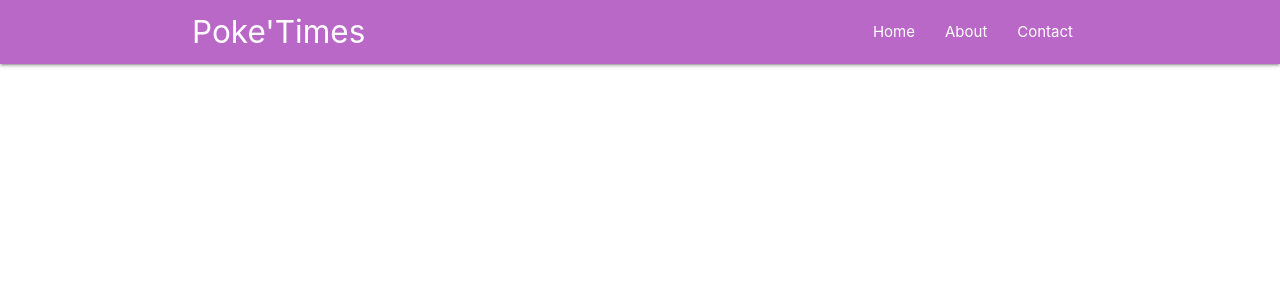
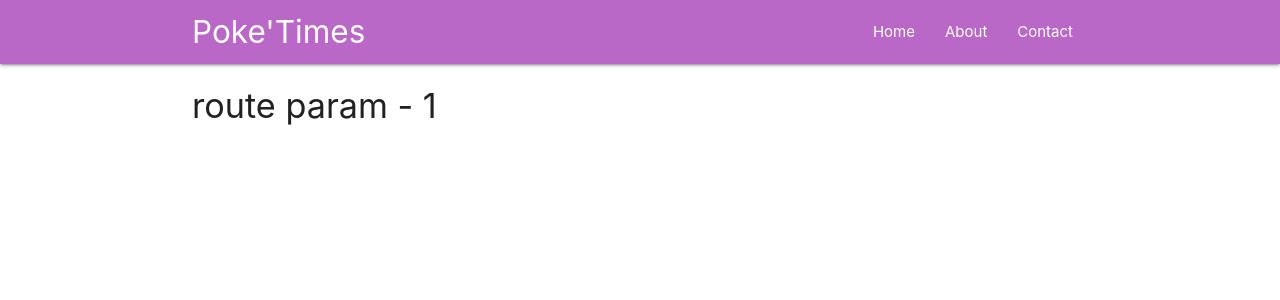
Before and after one commit to NeginSal/Poke-Times, a React (Create React App) app: page /posts/1 in a window 1280 px wide. Shown: the top 300 px of the page. Built offline with nearby package versions, Linux system fonts and the light colour scheme.

Commit message:
add post component

```diff
--- a/src/App.js
+++ b/src/App.js
@@ -4,6 +4,7 @@ import { BrowserRouter, Routes, Route } from "react-router-dom";
 import Home from "./components/Home";
 import About from "./components/About";
 import Contact from "./components/Contact";
+import Post from "./components/Post";
 
 const App = () => {
   return (
@@ -13,6 +14,7 @@ const App = () => {
         <Route path="/" element={<Home/>}></Route>
         <Route path="about" element={<About/> }></Route>
         <Route path="contact" element={<Contact/>}></Route>
+        <Route path="/posts/:id" element={<Post/>}></Route>
       </Routes>
     </BrowserRouter>
   );
--- a/src/components/Home.js
+++ b/src/components/Home.js
@@ -1,8 +1,10 @@
 import React, { useEffect, useState } from "react";
+import { Link } from "react-router-dom";
+// import { Link } from "react-router-dom";
 
 const Home = () => {
   const [posts, setPosts] = useState([]);
-  useEffect(() => {
+  useEffect((id) => {
     fetch("https://jsonplaceholder.typicode.com/posts")
       .then((response) => response.json())
       .then((data) => {
@@ -13,10 +15,13 @@ const Home = () => {
     <div className="container">
     <h4 className="center">Home</h4>
       {posts.map((post) => (
-        <div class="post card " key={post.id}>
+        <div className="post card" key={post.id}>
           <div className="card-content">
-            <span className="card-title">{post.title}</span>
+          <Link to={`/posts/ ${post.id}`}>
+          <span className="card-title">{post.title}</span>
             <p>{post.body}</p>
+          </Link>
+
           </div>
         </div>
       ))}
--- /dev/null
+++ b/src/components/Post.js
@@ -0,0 +1,16 @@
+import React ,{useState,useEffect}from "react";
+import { useParams } from "react-router-dom";
+
+const Post = () => {
+    const {id}= useParams();
+
+
+    return (
+        <div className="container">
+        <h4>route param - {id} </h4>
+
+        </div>
+     );
+}
+
+export default Post;
```
